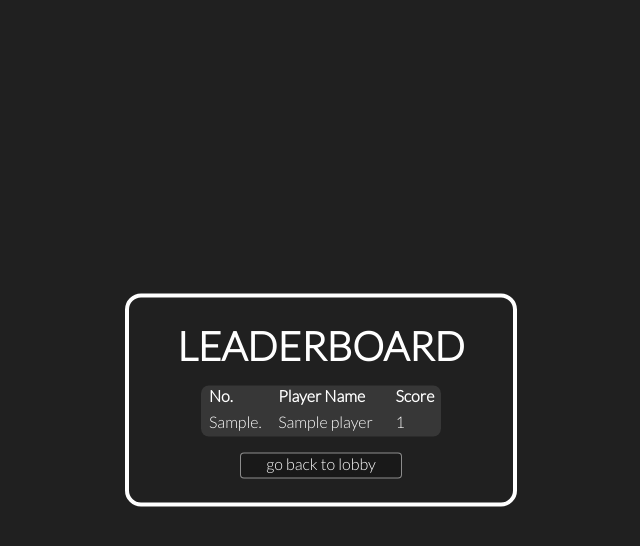
After one commit to wojlin/MINESHAFT_GAME, a Flask app: template templates/stats.html in a window 1280 px wide. The commit adds this page. Shown: the top 546 px of the page, without its empty margins (319-959 px from the left). Run offline with Flask 2, Linux system fonts and the light colour scheme; the template is opened without the code that fills it: most values are stand-ins (such as "Sample title", 1, 10 or a date in 2020).

```diff
--- a/main.py
+++ b/main.py
@@ -1,10 +1,13 @@
 from flask import Flask, Response, render_template, request, send_from_directory
+from datetime import datetime
 from typing import Dict
 import threading
+import logging
+import psutil
+import math
 import uuid
 import json
 import copy
-import logging
 import time
 import sys
 import os
@@ -32,6 +35,9 @@ class GameHandler(object):
     app = None
 
     def __init__(self, name):
+        self.start_time = datetime.now()
+        self.max_inactivity_time = 60 * 5
+        self.deallocate_time = 60 * 2
         self.game_name = "TUNNEL GAME"
         self.config = json.loads(open('settings.json').read())
         self.app = Flask(name)
@@ -71,7 +77,40 @@ class GameHandler(object):
             for room in self.rooms:
                 print(self.rooms[room].info())
 
+        print()
+        print(f"server stats:  http://{self.config['host']}:{self.config['port']}/stats")
 
+        threading.Timer(self.deallocate_time, self.__deallocate_unused_memory).start()
+
+    def __deallocate_unused_memory(self):
+        print("---------------------------")
+        print("deallocating unused memory....")
+        rooms_released = 0
+        games_released = 0
+        total_memory_before = self.__get_size(self.rooms) + self.__get_size(self.games)
+
+        delete = [key for key in self.rooms if type(self.rooms[key]) is None or time.time() - self.rooms[key].last_activity > self.max_inactivity_time]
+        for key in delete:
+            del self.rooms[key]
+            rooms_released += 1
+
+        delete = [key for key in self.games if type(self.games[key]) is None or time.time() - self.games[key].last_activity > self.max_inactivity_time]
+        for key in delete:
+            del self.games[key]
+            games_released += 1
+
+        total_memory_after = self.__get_size(self.rooms) + self.__get_size(self.games)
+
+        print(f"* closed {rooms_released} rooms")
+        print(f"* closed {games_released} games")
+
+        if total_memory_before - total_memory_after > 0:
+            print(f"{self.__convert_size(total_memory_before - total_memory_after)} released")
+        else:
+            print(f"zero bytes released")
+
+        print("---------------------------")
+        threading.Timer(self.deallocate_time, self.__deallocate_unused_memory).start()
 
     def __crate_game(self, name: str, players: Dict[str, GameEngine.Player], config: dict):
         game_id = str(uuid.uuid4())
@@ -92,6 +131,8 @@ class GameHandler(object):
         self.add_endpoint(endpoint='/game/is_move_correct', endpoint_name='is move correct', handler=self.is_move_correct)
         self.add_endpoint(endpoint='/game/round_end', endpoint_name='round end', handler=self.round_end)
         self.add_endpoint(endpoint='/game/leaderboard', endpoint_name='leaderboard', handler=self.leaderboard)
+        self.add_endpoint(endpoint='/stats', endpoint_name='stats', handler=self.stats)
+        self.add_endpoint(endpoint='/stats/fetch_stats', endpoint_name='fetch server stats', handler=self.fetch_stats)
 
     def run_api(self):
         self.app.run(host=self.config["host"], port=self.config["port"], debug=self.config["debug"])
@@ -105,6 +146,70 @@ class GameHandler(object):
     def favicon(self, *args, **kwargs):
         return send_from_directory(os.path.join(self.app.root_path, 'static'),
                                    'images/favicon.png', mimetype='image/vnd.microsoft.icon')
+
+    def __get_size(self, obj, seen=None):
+        """Recursively finds size of objects"""
+        size = sys.getsizeof(obj)
+        if seen is None:
+            seen = set()
+        obj_id = id(obj)
+        if obj_id in seen:
+            return 0
+        # Important mark as seen *before* entering recursion to gracefully handle
+        # self-referential objects
+        seen.add(obj_id)
+        if isinstance(obj, dict):
+            size += sum([self.__get_size(v, seen) for v in obj.values()])
+            size += sum([self.__get_size(k, seen) for k in obj.keys()])
+        elif hasattr(obj, '__dict__'):
+            size += self.__get_size(obj.__dict__, seen)
+        elif hasattr(obj, '__iter__') and not isinstance(obj, (str, bytes, bytearray)):
+            size += sum([self.__get_size(i, seen) for i in obj])
+        return size
+
+    def __convert_size(self, size_bytes):
+        if size_bytes == 0:
+            return "0B"
+        size_name = ("B", "KB", "MB", "GB", "TB", "PB", "EB", "ZB", "YB")
+        i = int(math.floor(math.log(size_bytes, 1024)))
+        p = math.pow(1024, i)
+        s = round(size_bytes / p, 2)
+        return "%s %s" % (s, size_name[i])
+
+    def fetch_stats(self, *args, **kwargs):
+        start_date = self.start_time.strftime("%Y-%m-%d %H:%M:%S")
+        sec = (datetime.now() - self.start_time).total_seconds()
+
+        elapsed_time = []
+        days, sec = divmod(sec, 86400)  # sec will get seconds in partial day
+        if days:
+            elapsed_time.append(f"{int(days)} day" + "s" * (days > 1))
+
+        hours, sec = divmod(sec, 3600)  # sec will get seconds in partial hour
+        if hours:
+            elapsed_time.append(f"{int(hours)} hour" + "s" * (hours > 1))
+
+        minutes, sec = divmod(sec, 60)  # sec will get seconds in partial minute
+        if minutes:
+            elapsed_time.append(f"{int(minutes)} minute" + "s" * (minutes > 1))
+
+        if sec:
+            elapsed_time.append(f"{int(sec)} second" + "s" * (sec > 1))
+
+        elapsed_time = ' '.join(elapsed_time)
+
+        process = psutil.Process(os.getpid())
+        total_memory = self.__convert_size(psutil.Process(os.getpid()).memory_info().rss)
+        print(start_date)
+        print(elapsed_time)
+        print(total_memory)
+        print(process.memory_full_info())
+        return {"start_time": start_date, "elapsed_time": elapsed_time}
+
+    def stats(self, *args, **kwargs):
+
+        stats = self.fetch_stats()
+        return render_template("stats.html", stats=stats, game_name=self.game_name)
 
     def room(self, data):
         if "player_id" not in data:
@@ -234,6 +339,8 @@ class GameHandler(object):
                                               players=copy.deepcopy(room.players))
 
         status = room.fetch_status()
+
+        threading.Timer(10, room.deallocate_memory)
 
         return {"message_type": "status", "data": status}
 
--- a/templates/round_end.html
+++ b/templates/round_end.html
@@ -16,7 +16,7 @@
             <p>{{game.players[player].player_name}}</p>
             <p class="role" style="color: {{'green' if game.GOOD_PLAYER == game.players[player].player_role else 'red'}}">{{game.players[player].player_role}}</p>
             <img class="rank_img" id="{{game.players[player].player_id}}_rank" src="/static/images/rank_{{game.players[player].last_player_rank}}.svg" alt=""/>
-            <p class="rank">rank: <span id="{{game.players[player].player_id}}_text">{{game.players[player].last_player_rank}}</span></p>
+            <p class="rank">rank: <span id="{{game.players[player].player_id}}_text" style="color:orange;font-style:bold;">{{game.players[player].last_player_rank}}</span></p>
         </div>
         {% endfor %}
     </div>
--- /dev/null
+++ b/templates/stats.html
@@ -0,0 +1,43 @@
+<!DOCTYPE html>
+<html lang="en">
+<head>
+    <meta charset="UTF-8">
+    <title>SERVER STATS | {{game_name}}</title>
+    <link rel="stylesheet" href="{{ url_for('static', filename='css/inheritance.css') }}">
+    <link rel="stylesheet" href="{{ url_for('static', filename='css/leaderboard.css') }}">
+</head>
+<body>
+<div id="content">
+    <h1>LEADERBOARD</h1>
+    <table id="leaderboard-list">
+        <thead>
+        <tr>
+            <th id="no-th">No.</th>
+            <th>Player Name</th>
+            <th>Score</th>
+        </tr>
+        </thead>
+        <tbody>
+        {% for player in game.players %}
+        <tr class="leaderboard-list-element">
+            <td>
+                {% if game.players[player].leaderboard_pos == 1 %}
+                <img class="crown" src="/static/images/gold_crown.png" alt=""/>
+                {% elif game.players[player].leaderboard_pos == 2 %}
+                <img class="crown" src="/static/images/silver_crown.png" alt=""/>
+                {% elif game.players[player].leaderboard_pos == 3 %}
+                <img class="crown" src="/static/images/brown_crown.png" alt=""/>
+                {%endif%}
+            <p>{{game.players[player].leaderboard_pos}}.</p>
+            </td>
+            <td><p>{{game.players[player].player_name}}</p></td>
+            <td><p>{{game.players[player].rank}}</p></td>
+        </tr>
+        {% endfor %}
+        </tbody>
+    </table>
+    <a href="/">go back to lobby</a>
+</div>
+<script src="{{url_for('static', filename='js/leaderboard_sort.js')}}"></script>
+</body>
+</html>
```
Also changed, not shown: GameEngine.py (+10 -1 lines), GameRoom.py (+7 -0 lines), static/css/stats.css (added).
